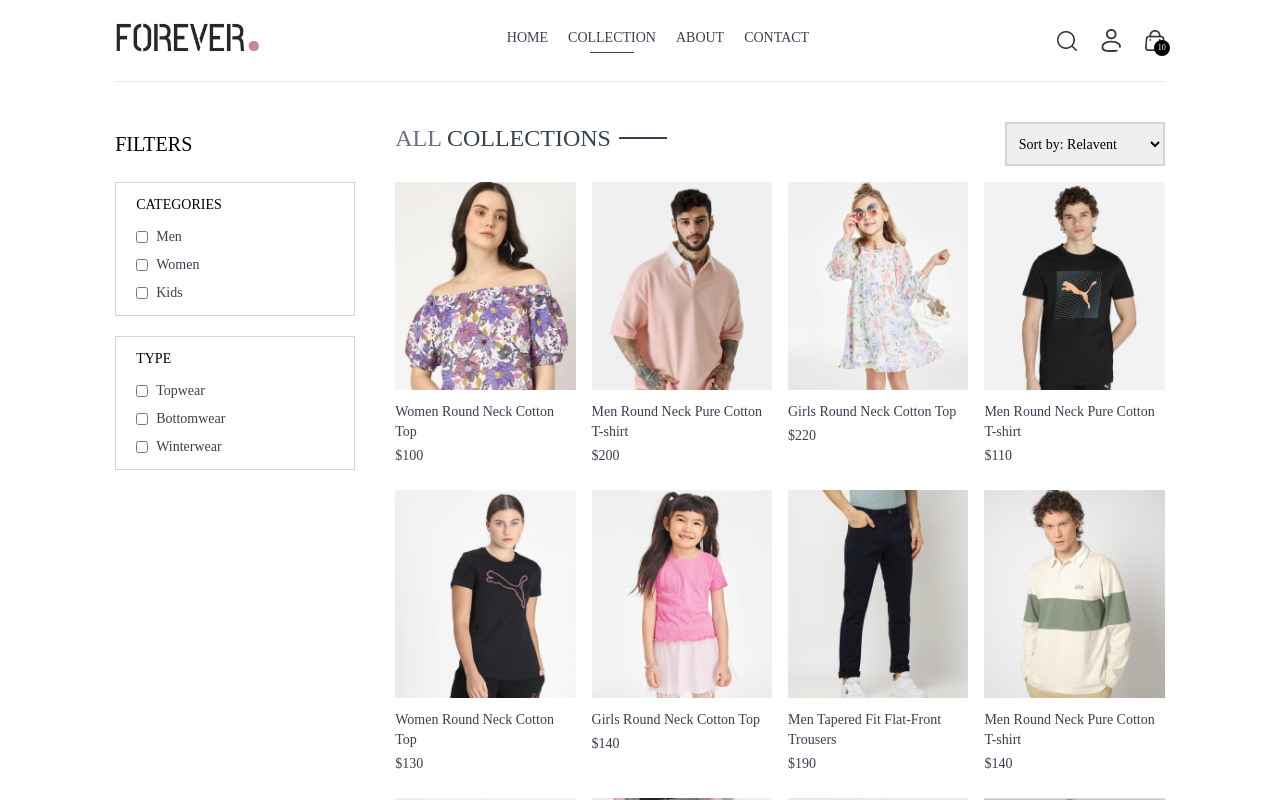
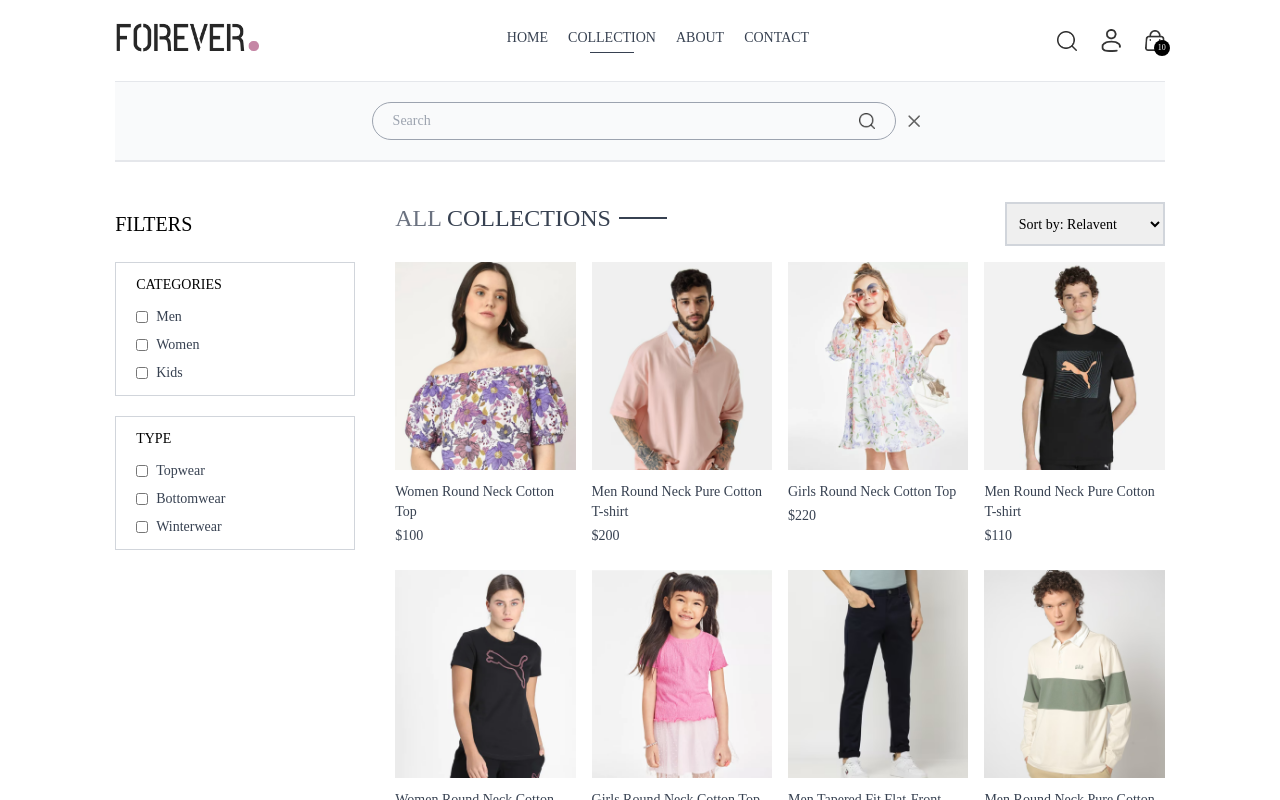
Before and after one commit to karimgaber12/foreverEcommerce, a React (Vite) app: page /collection in a window 1280 px wide. Both pictures are taken after a click on the picture 1066 px from the left and 40 px from the top of the page. Shown: the top 800 px of the page. Built offline with nearby package versions, Linux system fonts and the light colour scheme.

Commit message:
finish SearchBar functionality

```diff
--- a/src/App.jsx
+++ b/src/App.jsx
@@ -11,10 +11,12 @@
 import Navbar from "./components/Navbar";
 import About from "./pages/About";
 import Footer from "./components/Footer";
+import SearchBar from "./components/SearchBar";
 function App() {
   return (
     <div className="px-4 sm:px-[5vw] md:px-[7vw] lg:px-[9vw]">
       <Navbar />
+      <SearchBar />
       <Routes>
         <Route path="/" element={<Home />} />
         <Route path="/collection" element={<Collection />} />
--- a/src/components/Navbar.jsx
+++ b/src/components/Navbar.jsx
@@ -1,9 +1,11 @@
 /* eslint-disable no-unused-vars */
-import React, { useState } from "react";
+import React, { useContext, useState } from "react";
 import { assets } from "../assets/assets";
 import { Link, NavLink } from "react-router-dom";
+import { ShopContext } from "../context/ShopContext";
 function Navbar() {
   const [visible, setVisible] = useState(false);
+  const { setShowSearch } = useContext(ShopContext);
   return (
     <div className="flex items-center justify-between py-5 font-medium">
       <Link to="/">
@@ -32,7 +34,12 @@
       </ul>
 
       <div className="flex items-center gap-6">
-        <img src={assets.search_icon} className="w-5 cursor-pointer" alt="" />
+        <img
+          onClick={() => setShowSearch(true)}
+          src={assets.search_icon}
+          className="w-5 cursor-pointer"
+          alt=""
+        />
 
         <div className="group relative">
           <img
--- /dev/null
+++ b/src/components/SearchBar.jsx
@@ -0,0 +1,41 @@
+/* eslint-disable no-unused-vars */
+import React, { useContext, useEffect, useState } from "react";
+import { ShopContext } from "../context/ShopContext";
+import { assets } from "../assets/assets";
+import { useLocation } from "react-router-dom";
+const SearchBar = () => {
+  const { search, setSearch, showSearch, setShowSearch } =
+    useContext(ShopContext);
+
+  const [visible, setVisible] = useState(false);
+  const location = useLocation();
+
+  useEffect(() => {
+    if (location.pathname.includes("collection")) {
+      setVisible(true);
+    } else {
+      setVisible(false);
+    }
+  }, [location]);
+  return showSearch && visible ? (
+    <div className="border-t border-b bg-gray-50 text-center">
+      <div className="inline-flex items-center justify-center border border-gray-400 px-5 py-2 my-5 mx-3 rounded-full w-3/4 sm:w-1/2">
+        <input
+          value={search}
+          onChange={(e) => setSearch(e.target.value)}
+          type="text"
+          placeholder="Search"
+          className="flex-1 outline-none bg-inherit text-sm"
+        />
+        <img className="w-4" src={assets.search_icon} alt="" />
+      </div>
+      <img
+        onClick={() => setShowSearch(false)}
+        src={assets.cross_icon}
+        className="inline w-3 cursor-pointer"
+        alt=""
+      />
+    </div>
+  ) : null;
+};
+export default SearchBar;
--- a/src/context/ShopContext.jsx
+++ b/src/context/ShopContext.jsx
@@ -1,6 +1,6 @@
 /* eslint-disable react-refresh/only-export-components */
 /* eslint-disable react/prop-types */
-import { createContext } from "react";
+import { createContext, useState } from "react";
 import { products } from "../assets/assets";
 
 export const ShopContext = createContext();
@@ -8,11 +8,16 @@
 const ShopContextProvider = (props) => {
   const currency = "$";
   const delivery_fee = 10;
-
+  const [search, setSearch] = useState("");
+  const [showSearch, setShowSearch] = useState(false);
   const value = {
     products,
     currency,
     delivery_fee,
+    search,
+    setSearch,
+    showSearch,
+    setShowSearch,
   };
 
   return (
--- a/src/pages/Collection.jsx
+++ b/src/pages/Collection.jsx
@@ -6,7 +6,7 @@
 import Title from "../components/Title";
 import ProductItem from "../components/ProductItem";
 const Collection = () => {
-  const { products } = useContext(ShopContext);
+  const { products, search, showSearch } = useContext(ShopContext);
   const [showFilter, setShowFilter] = useState(false);
   const [filterProducts, setFilterProducts] = useState([]);
   const [category, setCategory] = useState([]);
@@ -29,6 +29,11 @@
 
   const applyFilter = () => {
     let productCopy = products.slice();
+    if (showSearch && search) {
+      productCopy = productCopy.filter((item) =>
+        item.name.toLowerCase().includes(search.toLowerCase())
+      );
+    }
     if (category.length > 0) {
       productCopy = productCopy.filter((item) =>
         category.includes(item.category)
@@ -66,7 +71,7 @@
 
   useEffect(() => {
     applyFilter();
-  }, [category, subCategory]);
+  }, [category, subCategory, search, showSearch]);
 
   useEffect(() => {
     sortProduct();
```
